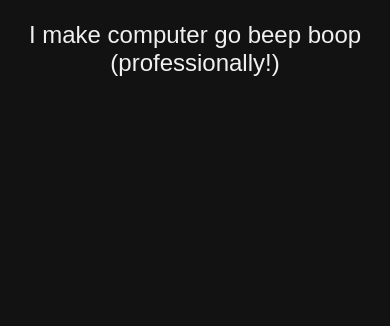
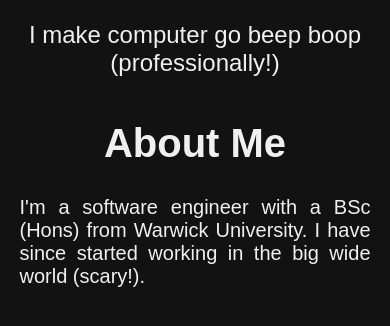
Before and after one commit to Mole1424/joelcouloncom, a plain HTML site: page index.html in a window 390 px wide. Shown: the part 296-622 px from the top of the page. Drawn offline with Linux system fonts and the light colour scheme.

Commit message:
added an about me section

```diff
--- a/index.html
+++ b/index.html
@@ -37,5 +37,11 @@
             <p class="hero-lead">I make computer go beep boop (professionally!)</p>
         </div>
     </div>
+    <div class="content">
+        <div class="about-me">
+            <h2 class="about-me-title">About Me</h2>
+            <p class="about-me-text">I'm a software engineer with a BSc (Hons) from Warwick University. I have since started working in the big wide world (scary!).</p>
+        </div>
+    </div>
 </body>
 </html>
--- a/static/css/main.css
+++ b/static/css/main.css
@@ -70,3 +70,50 @@ body {
     }
 
 }
+
+.content {
+    display: flex;
+    flex-direction: column;
+    align-items: center;
+}
+
+.about-me {
+    height: 25vh;
+    display: flex;
+    justify-content: space-evenly;
+    align-items: center;
+}
+
+.about-me-title {
+    width: 50%;
+    text-align: center;
+    font-size: 7rem;
+}
+
+.about-me-text {
+    width: 50%;
+    font-size: 2rem;
+    text-align: justify;
+    padding: 0 2vw;
+}
+
+@media screen and (max-width: 768px) {
+    .about-me {
+        flex-direction: column;
+        padding: -20px 20px;
+        height: auto;
+    }
+
+    .about-me-title {
+        width: 100%;
+        font-size: 2.5rem;
+        margin: 0;
+        margin-bottom: 10px;
+    }
+
+    .about-me-text {
+        width: auto;
+        font-size: 1.25rem;
+        padding: 0 5vw;
+    }
+}
```
